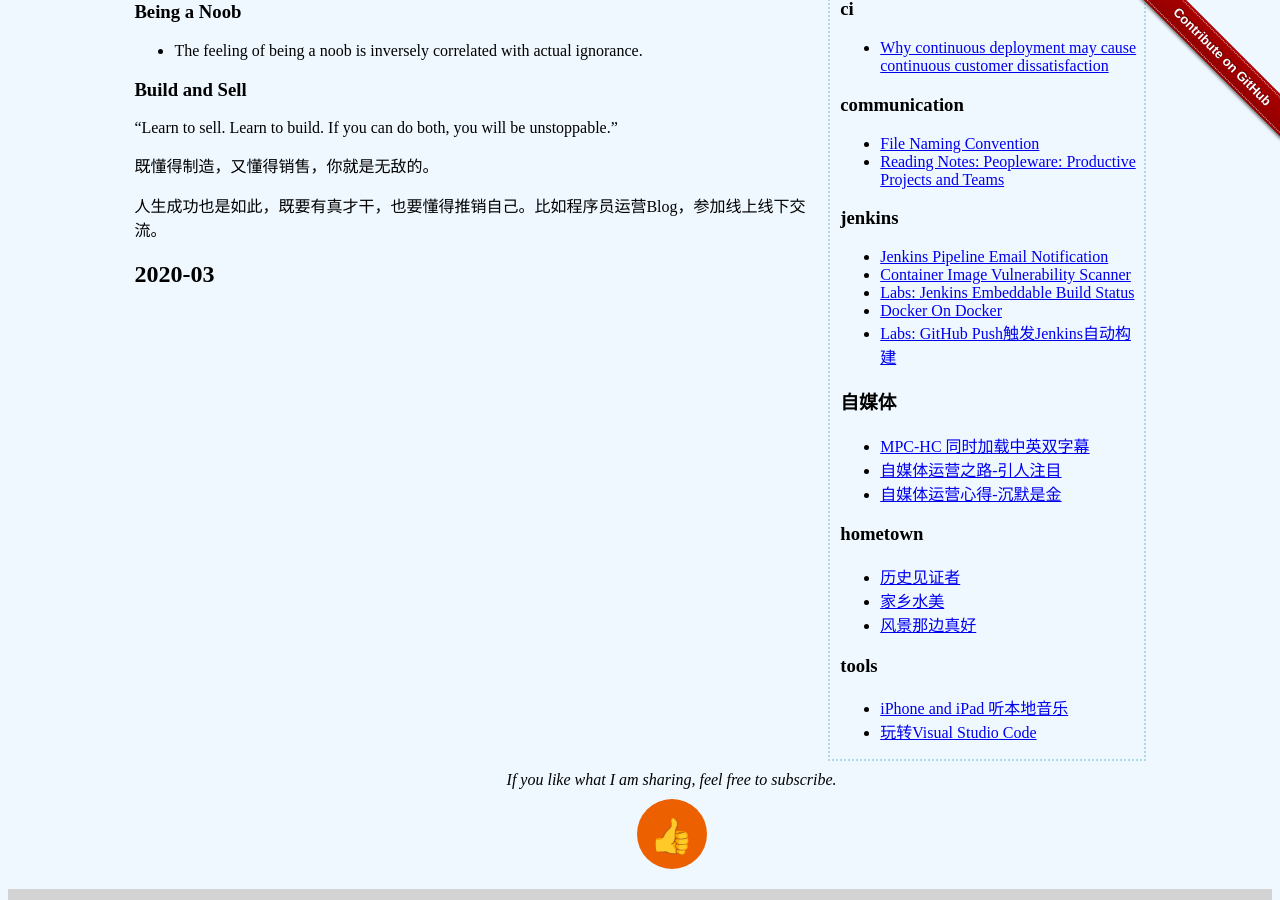
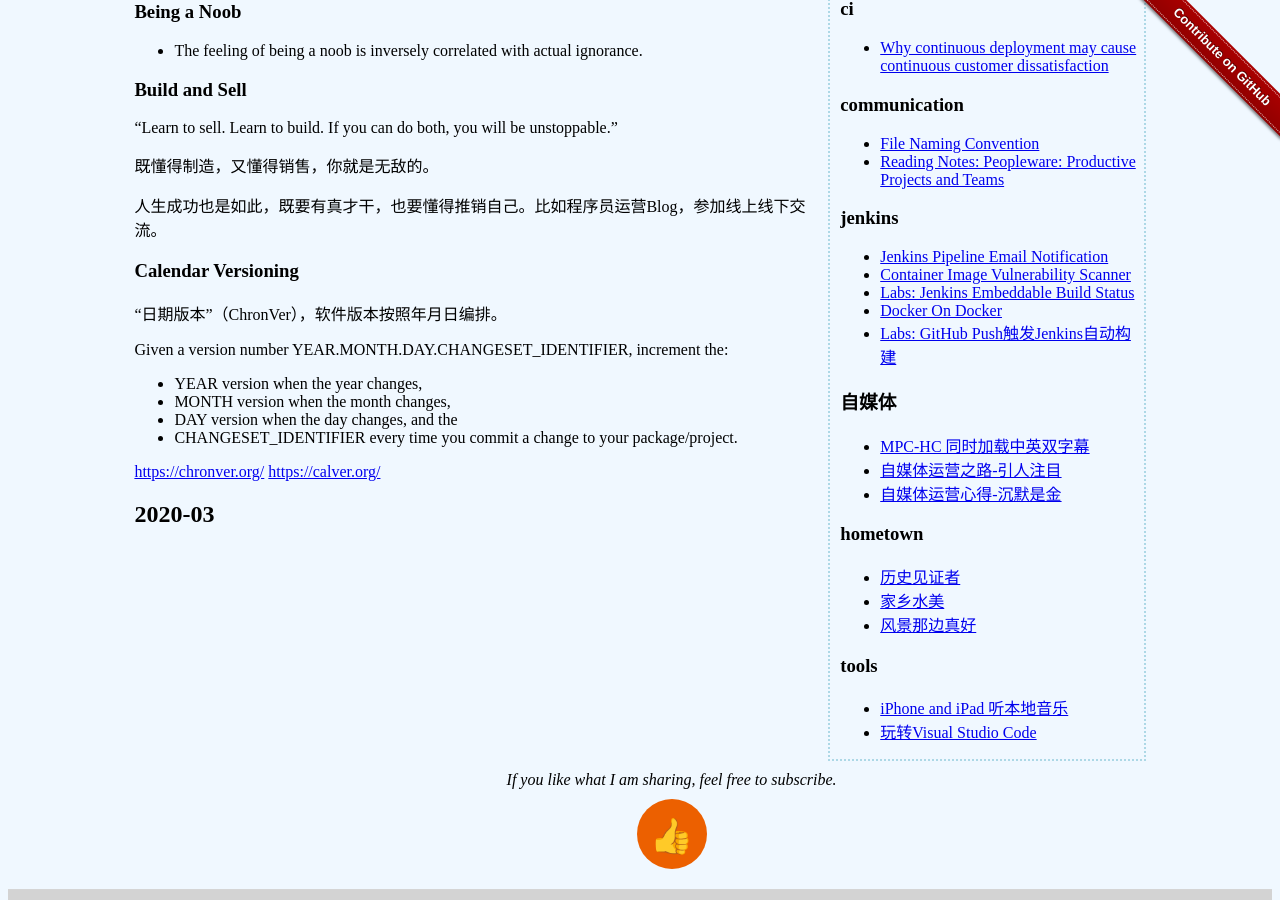
Before and after one commit to liuning0820/liuning0820.github.io, a Jekyll site: the page built from _posts/2020-02-06-mindset-2020.md, in a window 1280 px wide and 900 px high, scrolled down 629 px. Built offline with Jekyll 4.4.1, drawn with Linux system fonts in a browser that asks for light colours; comment, search, counter and statistics services are not loaded.

Commit message:
update a bit

```diff
--- a/_posts/2020-02-06-mindset-2020.md
+++ b/_posts/2020-02-06-mindset-2020.md
@@ -33,4 +33,19 @@ Table Of Context:
 
 人生成功也是如此，既要有真才干，也要懂得推销自己。比如程序员运营Blog，参加线上线下交流。
 
+### Calendar Versioning
+
+"日期版本"（ChronVer），软件版本按照年月日编排。
+
+Given a version number YEAR.MONTH.DAY.CHANGESET_IDENTIFIER, increment the:
+
+- YEAR version when the year changes,
+- MONTH version when the month changes,
+- DAY version when the day changes, and the
+- CHANGESET_IDENTIFIER every time you commit a change to your package/project.
+
+<https://chronver.org/>
+<https://calver.org/>
+
+
 ## 2020-03
```
Also changed, not shown: _posts/2019-04-18-play-with-debian.md (+12 -0 lines).
